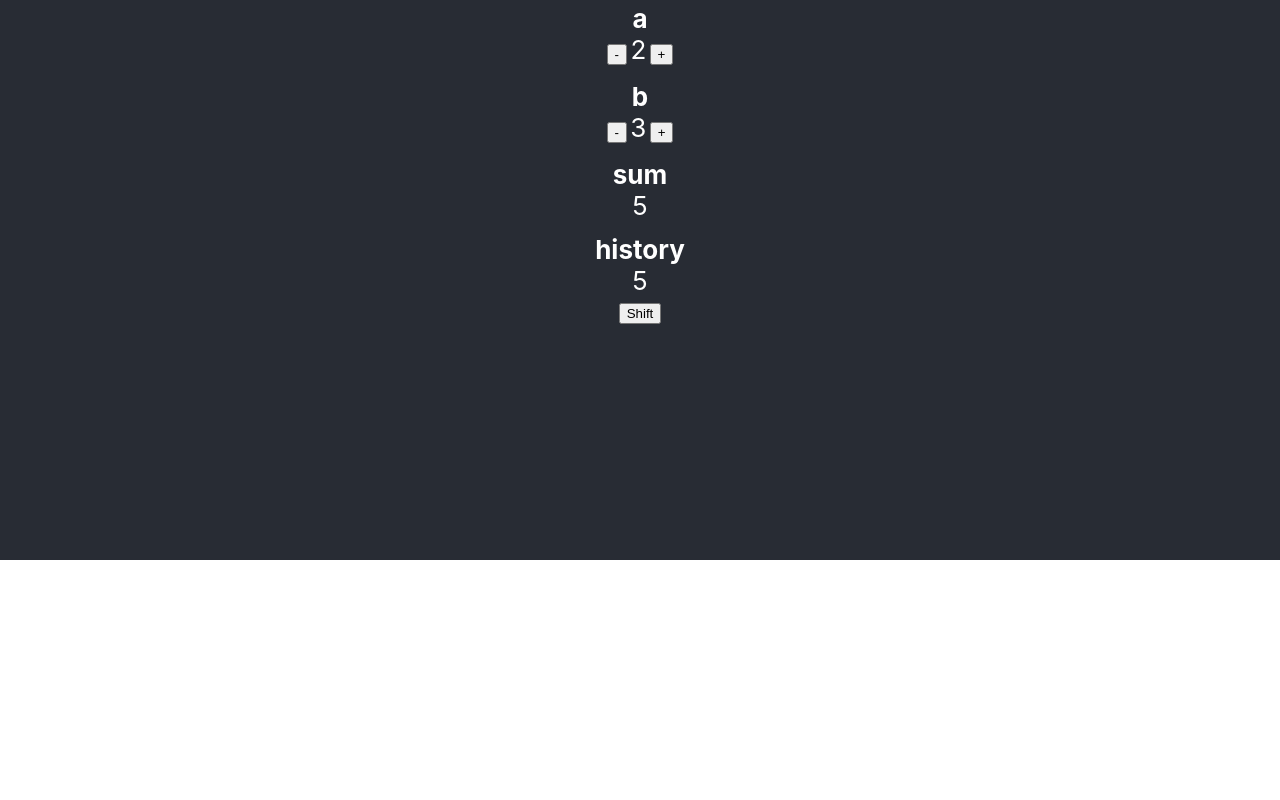
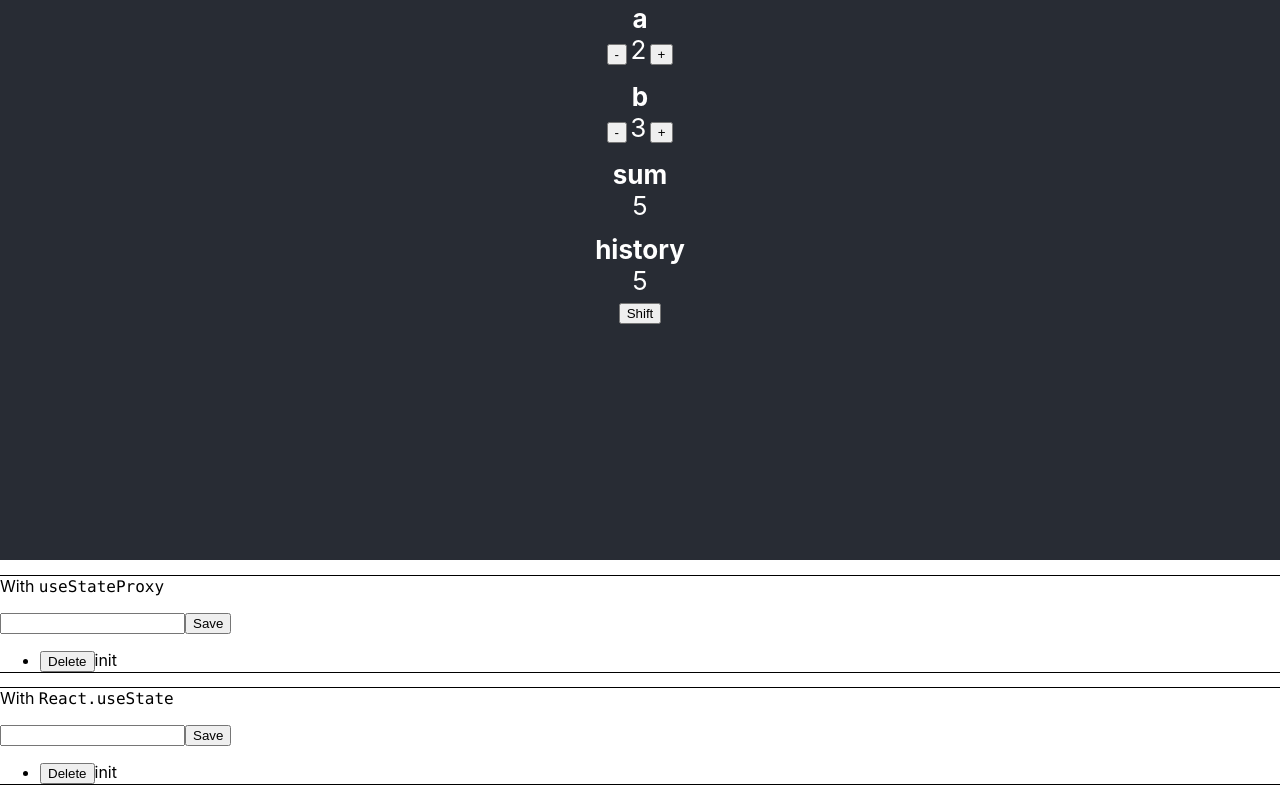
Before and after one commit to beenotung/use-state-proxy, a React (Create React App) app: page / in a window 1280 px wide. Shown: the part 240-1040 px from the top of the page. Before the commit the page ends 800 px from the top, so only its background shows below. Built offline with nearby package versions, Linux system fonts and the light colour scheme.

Commit message:
added side by side comparison for useState and useStateProxy

```diff
--- a/src/App.tsx
+++ b/src/App.tsx
@@ -3,6 +3,8 @@ import './App.css';
 import { useStateProxy } from './use-state-proxy';
 import { Item } from './Item';
 import { State } from './state';
+import DemoUseState from './DemoUseState';
+import DemoUseStateProxy from './DemoUseStateProxy';
 
 function last<T>(xs: T[]): T {
   return xs[xs.length - 1];
--- /dev/null
+++ b/src/DemoUseState.tsx
@@ -0,0 +1,27 @@
+import React, { useState } from 'react';
+import './App.css';
+
+function DemoUseState() {
+  let [text, setText] = useState('');
+  let [list, setList] = useState(['init']);
+  return (
+    <>
+      <input value={text} onChange={(e) => setText(e.target.value)} />
+      <button onClick={() => [setList([...list, text]), setText('')]}>
+        Save
+      </button>
+      <ul>
+        {list.map((item, i) => (
+          <li>
+            <button onClick={() => setList(list.filter((_, j) => i !== j))}>
+              Delete
+            </button>
+            <span>{item}</span>
+          </li>
+        ))}
+      </ul>
+    </>
+  );
+}
+
+export default DemoUseState;
--- /dev/null
+++ b/src/DemoUseStateProxy.tsx
@@ -0,0 +1,31 @@
+import React from 'react';
+import './App.css';
+import { useStateProxy } from './use-state-proxy';
+
+function DemoUseStateProxy() {
+  let state = useStateProxy({
+    text: '',
+    list: ['init'],
+  });
+  return (
+    <>
+      <input
+        value={state.text}
+        onChange={(e) => (state.text = e.target.value)}
+      />
+      <button onClick={() => [state.list.push(state.text), (state.text = '')]}>
+        Save
+      </button>
+      <ul>
+        {state.list.map((item, i) => (
+          <li>
+            <button onClick={() => state.list.splice(i, 1)}>Delete</button>
+            <span>{item}</span>
+          </li>
+        ))}
+      </ul>
+    </>
+  );
+}
+
+export default DemoUseStateProxy;
--- a/src/index.css
+++ b/src/index.css
@@ -11,3 +11,7 @@ code {
   font-family: source-code-pro, Menlo, Monaco, Consolas, 'Courier New',
     monospace;
 }
+
+.Demo{
+  outline: 1px solid black;
+}
--- a/src/index.tsx
+++ b/src/index.tsx
@@ -3,10 +3,24 @@ import ReactDOM from 'react-dom';
 import './index.css';
 import App from './App';
 import reportWebVitals from './reportWebVitals';
+import DemoUseStateProxy from './DemoUseStateProxy';
+import DemoUseState from './DemoUseState';
 
 ReactDOM.render(
   <React.StrictMode>
     <App />
+    <div className="Demo">
+      <p>
+        With <code>useStateProxy</code>
+      </p>
+      <DemoUseStateProxy />
+    </div>
+    <div className="Demo">
+      <p>
+        With <code>React.useState</code>
+      </p>
+      <DemoUseState />
+    </div>
   </React.StrictMode>,
   document.getElementById('root'),
 );
--- a/src/use-state-proxy.ts
+++ b/src/use-state-proxy.ts
@@ -4,9 +4,9 @@ type StateProxy<T extends object> = T;
 let map = new WeakMap<Dispatch<SetStateAction<any>>, StateProxy<any>>();
 
 export function useStateProxy<T extends object>(
-  initialValues: T,
+  initialValue: T,
 ): StateProxy<T> {
-  const [state, dispatch] = useState(initialValues);
+  const [state, dispatch] = useState(initialValue);
   if (map.has(dispatch)) {
     return map.get(dispatch);
   }
```
Also changed, not shown: 1 other file (tests, documents, lock files or other folders).
